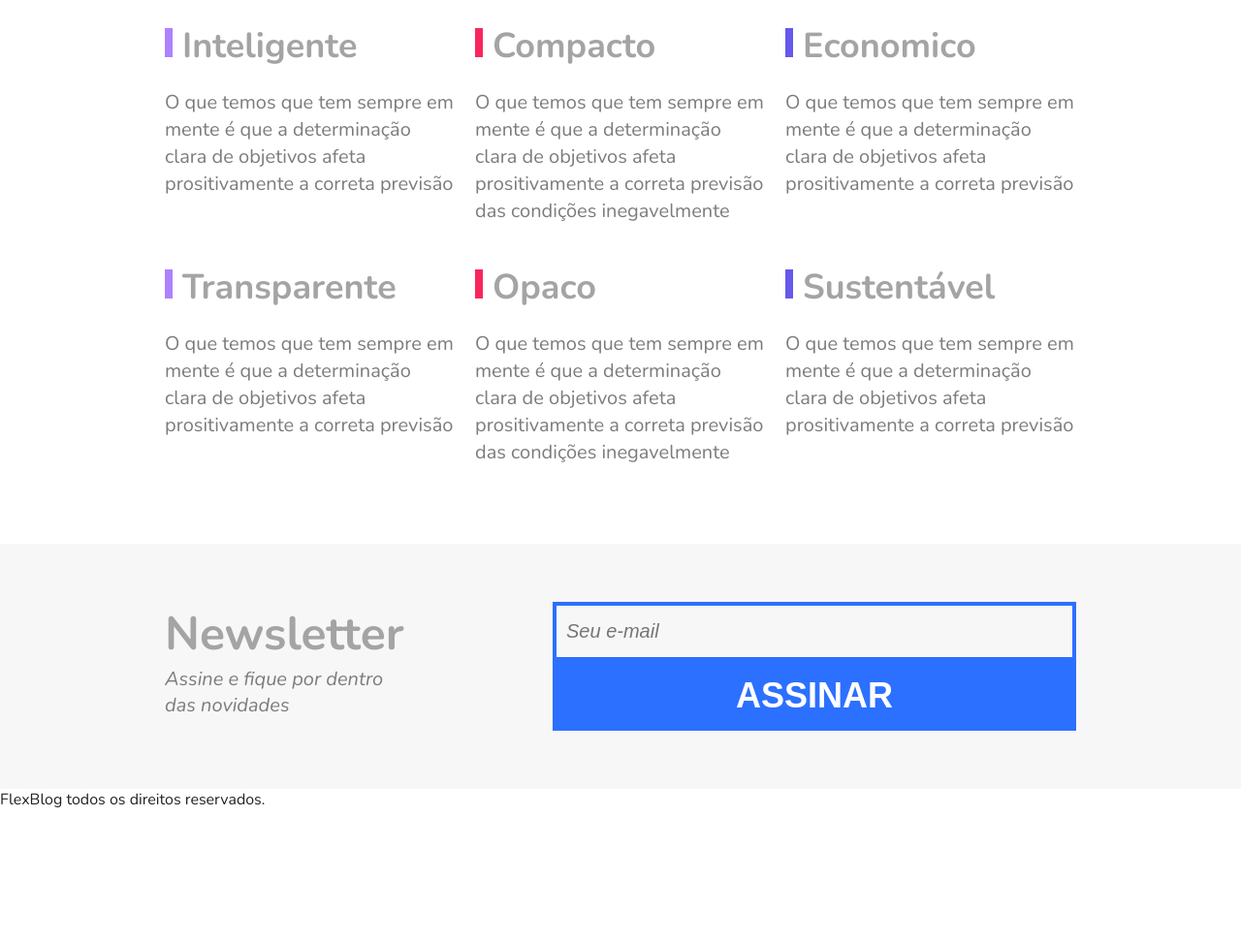
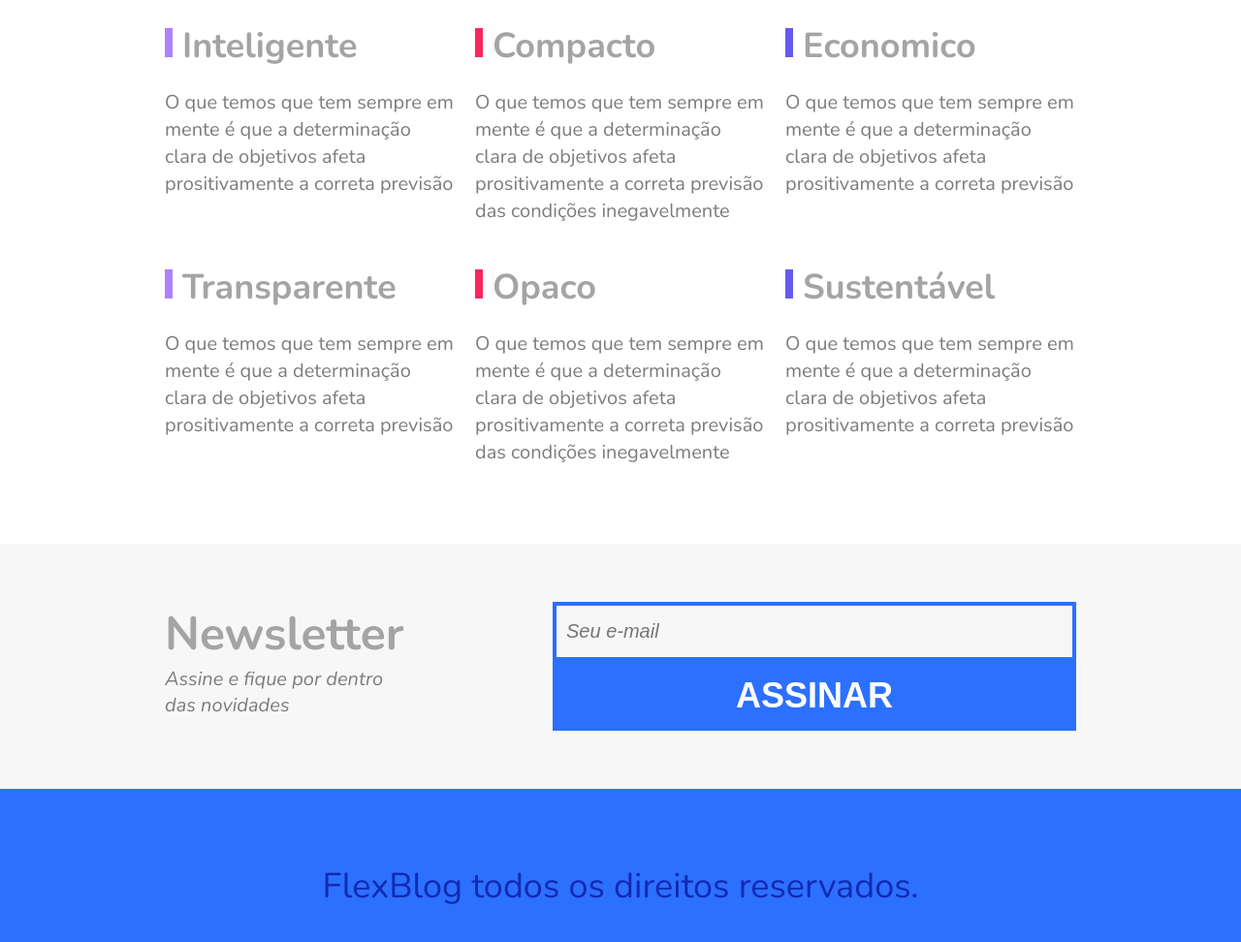
Before and after one commit to Guilherme-Turri/FlexBlog-Projeto, a plain HTML site: page index.html in a window 1280 px wide. Shown: the part 2603-3575 px from the top of the page at 97% size. Before the commit the page ends 3439 px from the top, so only its background shows below. Drawn offline with nearby package versions, Linux system fonts and the light colour scheme; a script that the page names is missing.

Commit message:
estilizado footer

```diff
--- a/main.css
+++ b/main.css
@@ -372,3 +372,19 @@ img {
     font-size: 1.5em;
   }
 }
+
+/*footer*/
+
+footer {
+  display: flex;
+  background: #2c70ff;
+  height: 200px;
+  align-items: center;
+}
+
+footer p {
+  flex: 1;
+  text-align: center;
+  font-size: 2.25em;
+  color: #122ab2;
+}
```
